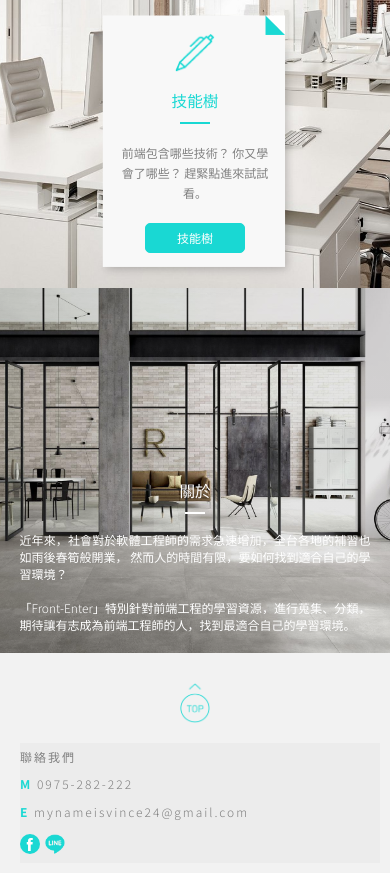
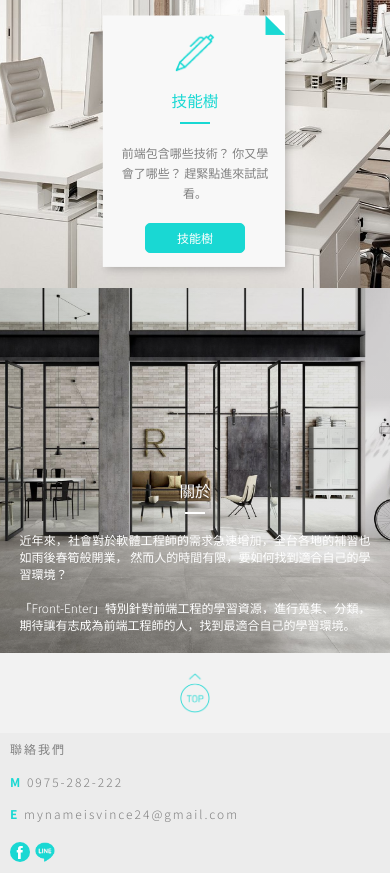
Before and after one commit to iamvince24/Front-Enter, a plain HTML site: page index.html in a window 390 px wide. Shown: the part 1302-2175 px from the top of the page. Drawn offline with nearby package versions, Linux system fonts and the light colour scheme; no server answers.

Commit message:
Modified some style

```diff
--- a/styles/common.css
+++ b/styles/common.css
@@ -106,7 +106,7 @@ header {
   width: 100%;
   height: 110px;
   min-height: 60px;
-  padding: 0px 60px 0px 40px;
+  padding-right: 60px;
   background: linear-gradient(white, white), var(--background-color);
   opacity: 0.8;
   position: fixed;
@@ -287,14 +287,13 @@ footer nav img:hover {
   footer {
     font-size: var(--text-size-h3);
     height: 140px;
-    padding: 10px;
   }
   footer nav {
     flex-direction: column;
     align-items: start;
     letter-spacing: 2px;
     line-height: 10px;
-    margin-left: 10px;
+    padding-left: 10px;
   }
   footer nav span {
     margin-right: 0px;
```
Also changed, not shown: 1 other file.
